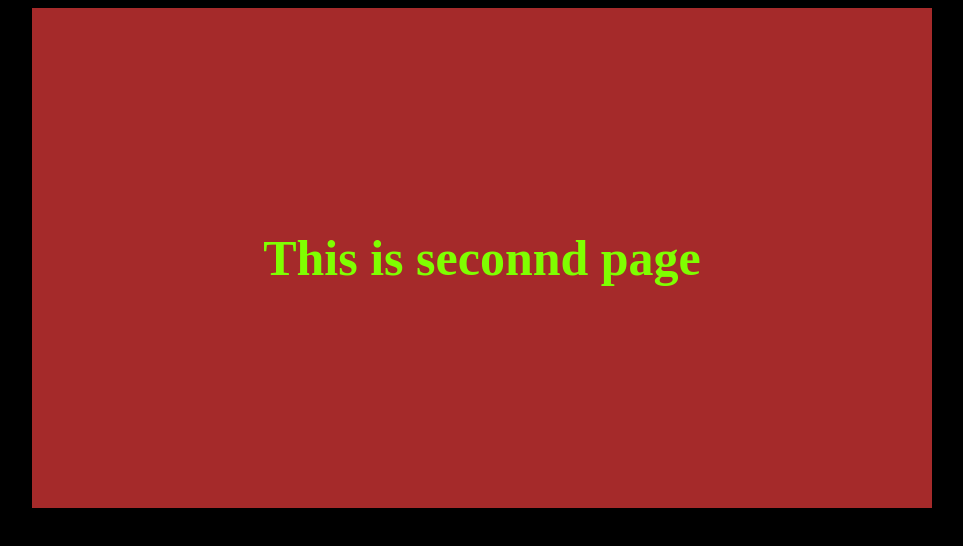
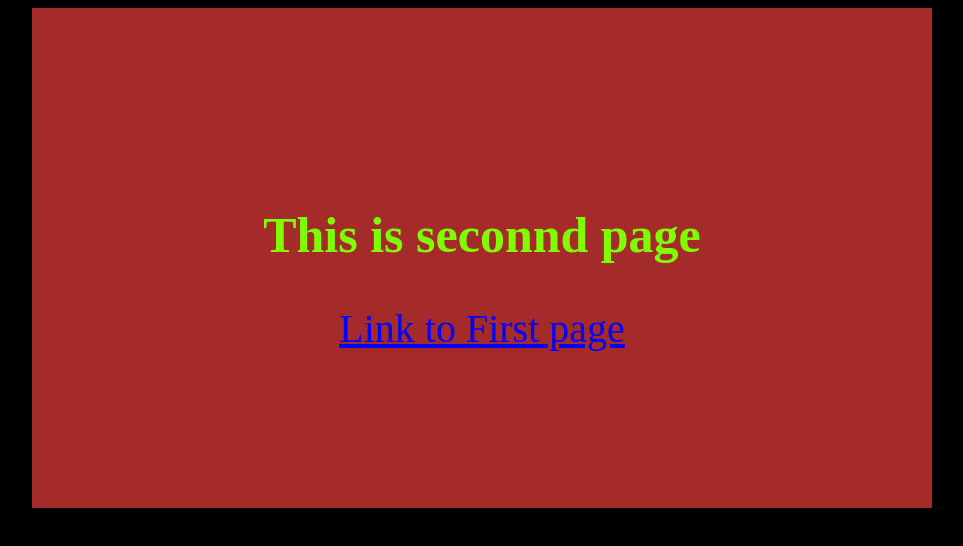
Before and after one commit to Jaro111/m54Week7, a website: page website/linkTo.html in a window 1280 px wide. Shown: the whole page, without its empty margins (158-1121 px from the left). Drawn offline with Linux system fonts and the light colour scheme.

Commit message:
some changes

```diff
--- a/website/linkTo.html
+++ b/website/linkTo.html
@@ -9,6 +9,7 @@
   <body>
     <div class="secondSpace">
       <h2>This is seconnd page</h2>
+      <a class="linkTo" href="index.html">Link to First page</a>
     </div>
   </body>
 </html>
--- a/website/style.css
+++ b/website/style.css
@@ -24,6 +24,7 @@ h1 {
   display: flex;
   justify-content: center;
   align-items: center;
+  flex-direction: column;
   background-color: brown;
   width: 900px;
   height: 500px;
```
Also changed, not shown: src/server.js (+7 -5 lines).
